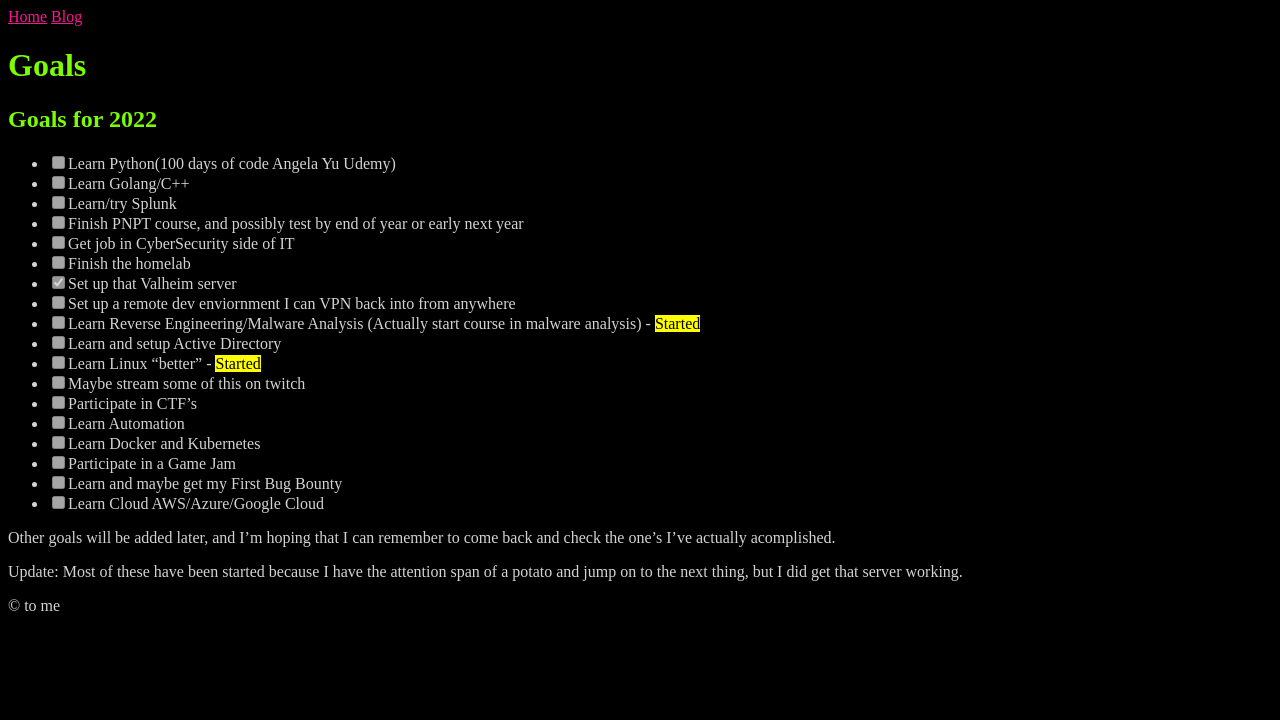
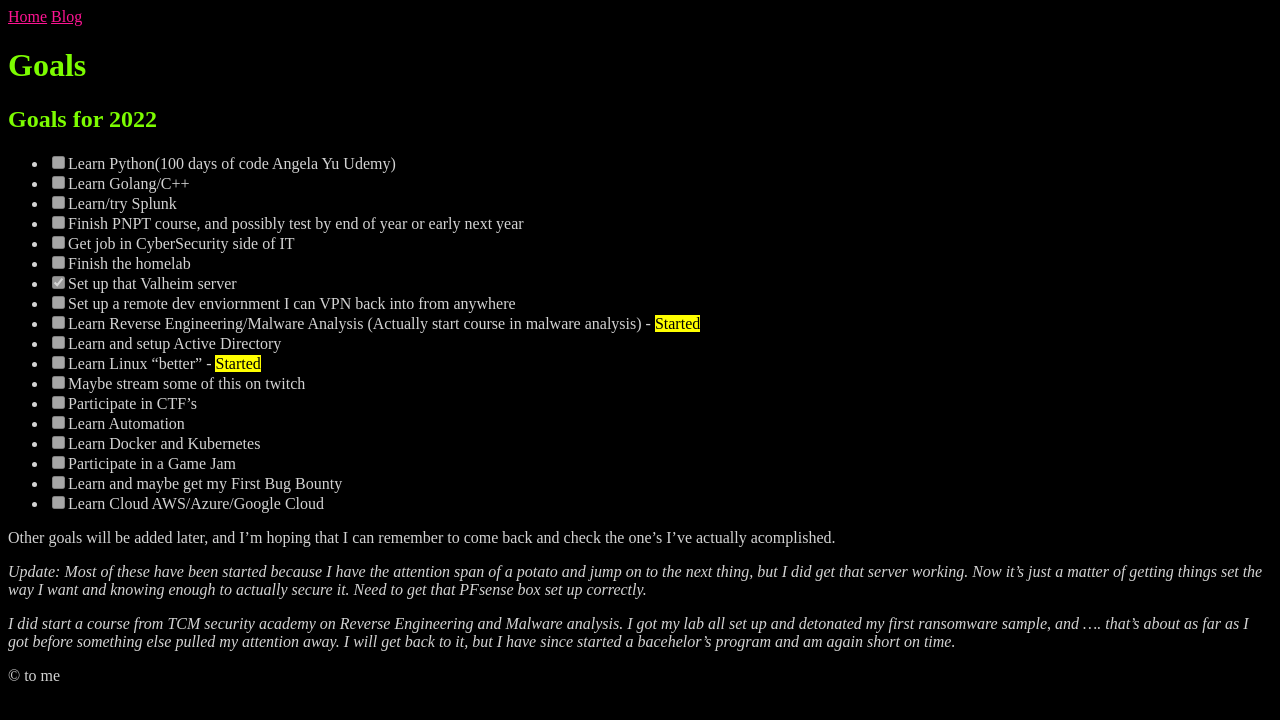
Before and after one commit to Amwence/Amwence.github.io, a Jekyll site: the page built from _posts/2022-04-13-Goals.md, in a window 1280 px wide. Shown: the top 720 px of the page. Built offline with Jekyll 4.4.1, drawn with Linux system fonts in a browser that asks for light colours; our own code applies the rules of GitHub Pages for plain Markdown files.

Commit message:
Updates to Goals

```diff
--- a/_posts/2022-04-13-Goals.md
+++ b/_posts/2022-04-13-Goals.md
@@ -22,4 +22,7 @@
 
 Other goals will be added later, and I'm hoping that I can remember to come back and check the one's I've actually acomplished.
 
-Update: Most of these have been started because I have the attention span of a potato and jump on to the next thing, but I did get that server working.
+*Update:*
+*Most of these have been started because I have the attention span of a potato and jump on to the next thing, but I did get that server working. Now it's just a matter of getting things set the way I want and knowing enough to actually secure it. Need to get that PFsense box set up correctly.*
+
+*I did start a course from TCM security academy on Reverse Engineering and Malware analysis. I got my lab all set up and detonated my first ransomware sample, and .... that's about as far as I got before something else pulled my attention away. I will get back to it, but I have since started a bacehelor's program and am again short on time.*
```
